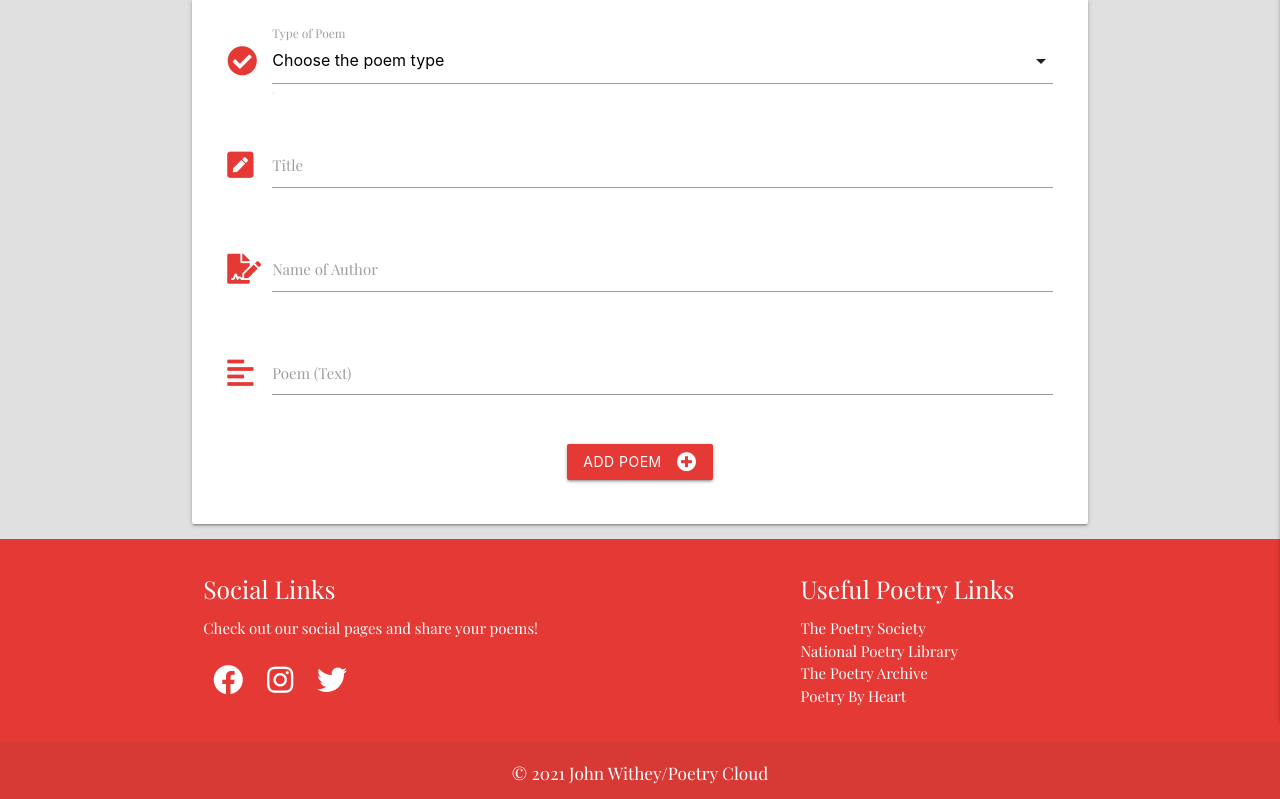
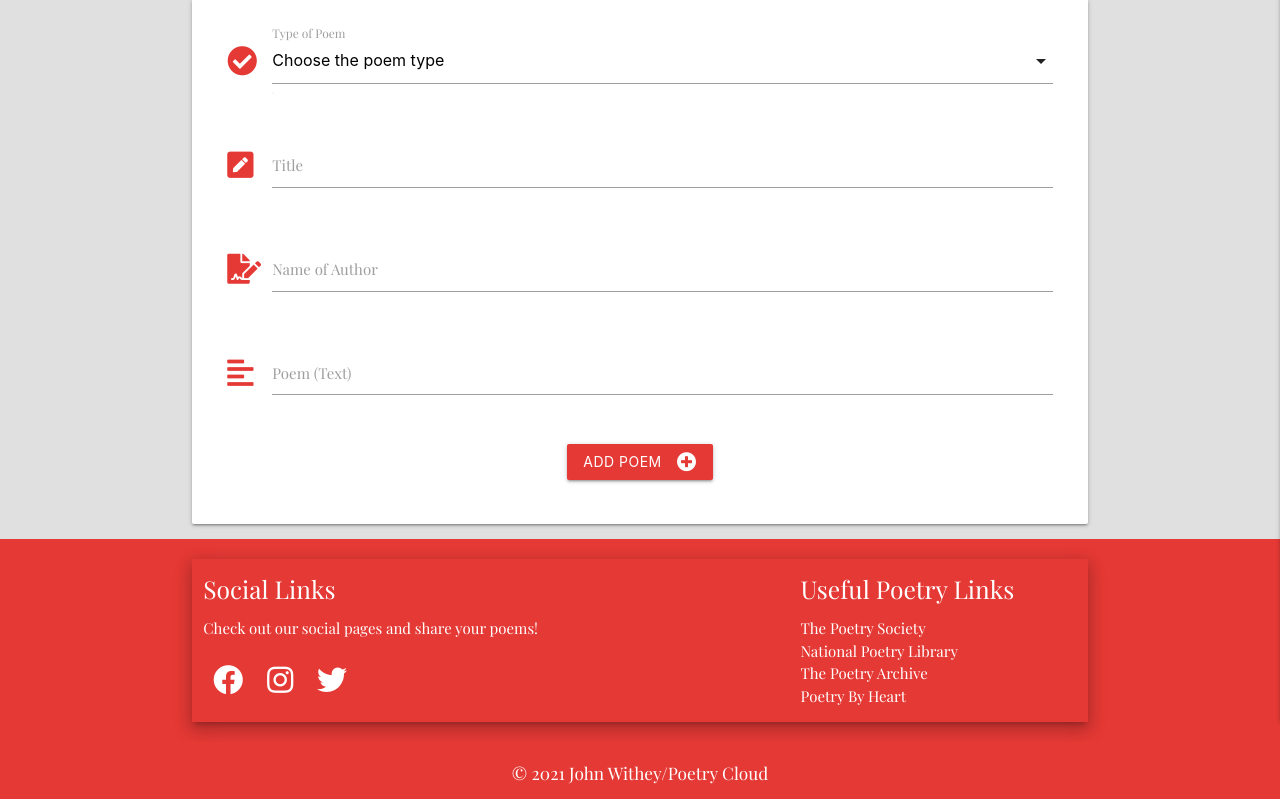
Before and after one commit to Code-Institute-Submissions/poetry_cloud, a Flask app: page /add_poem in a window 1280 px wide. Shown: the part 139-938 px from the top of the page. Run offline with Flask 2, Linux system fonts and the light colour scheme; data that the repository does not hold is empty; some libraries are stand-ins or nearby versions.

Commit message:
Adjusted styling on footer copyright header

```diff
--- a/templates/base.html
+++ b/templates/base.html
@@ -72,7 +72,7 @@
     </main>
     <!-- footer -->
      <footer class="page-footer red darken-1">
-          <div class="container">
+          <div class="container z-depth-3">
             <div class="row">
               <div class="col l6 s12 list-group social">
                 <h5 class="white-text">Social Links</h5>
@@ -93,7 +93,7 @@
               </div>
             </div>
           </div>
-          <div class="footer-copyright">
+          <div class="footer-copyright red darken-1">
             <div class="container center-align">
                 <h6 class="white-text">© 2021 John Withey/Poetry Cloud</h6>
             </div>
```
